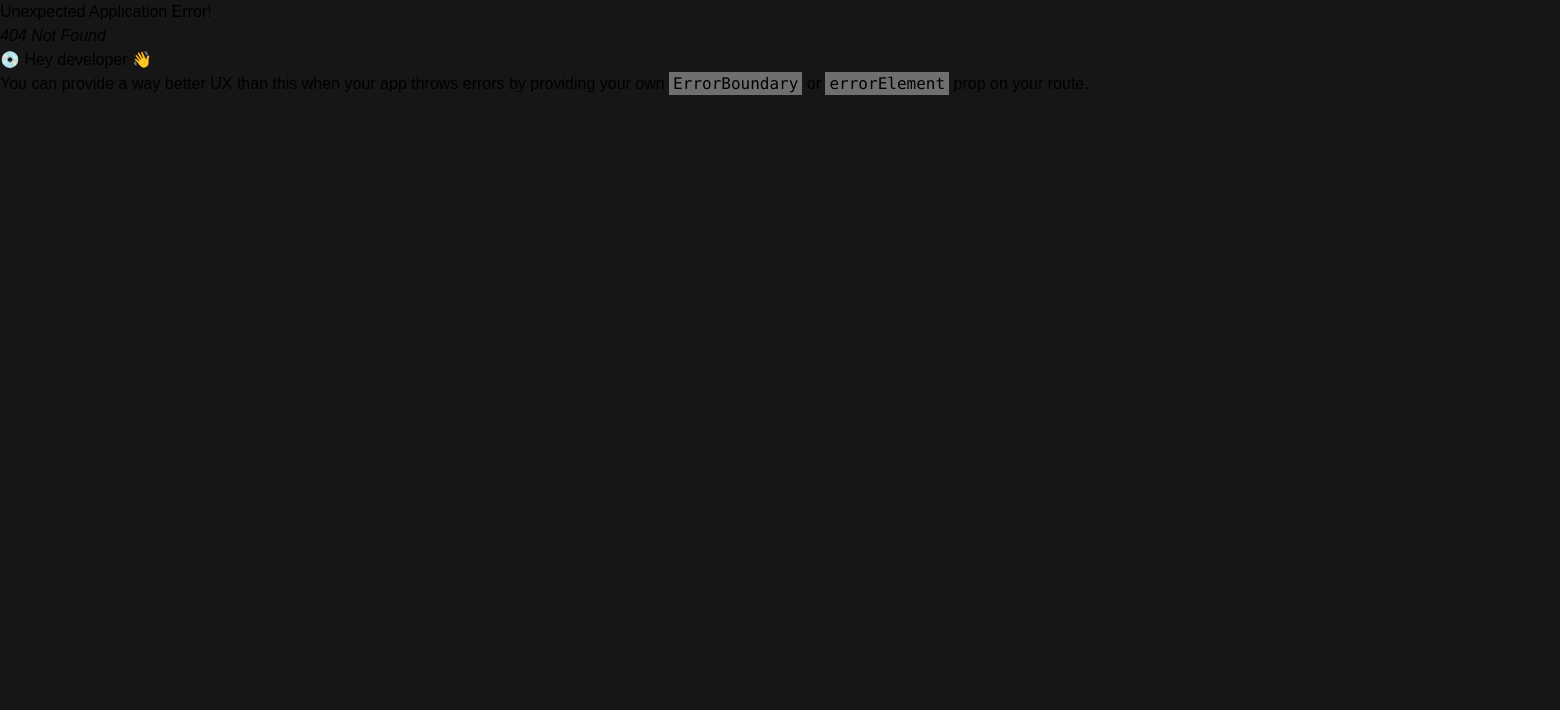
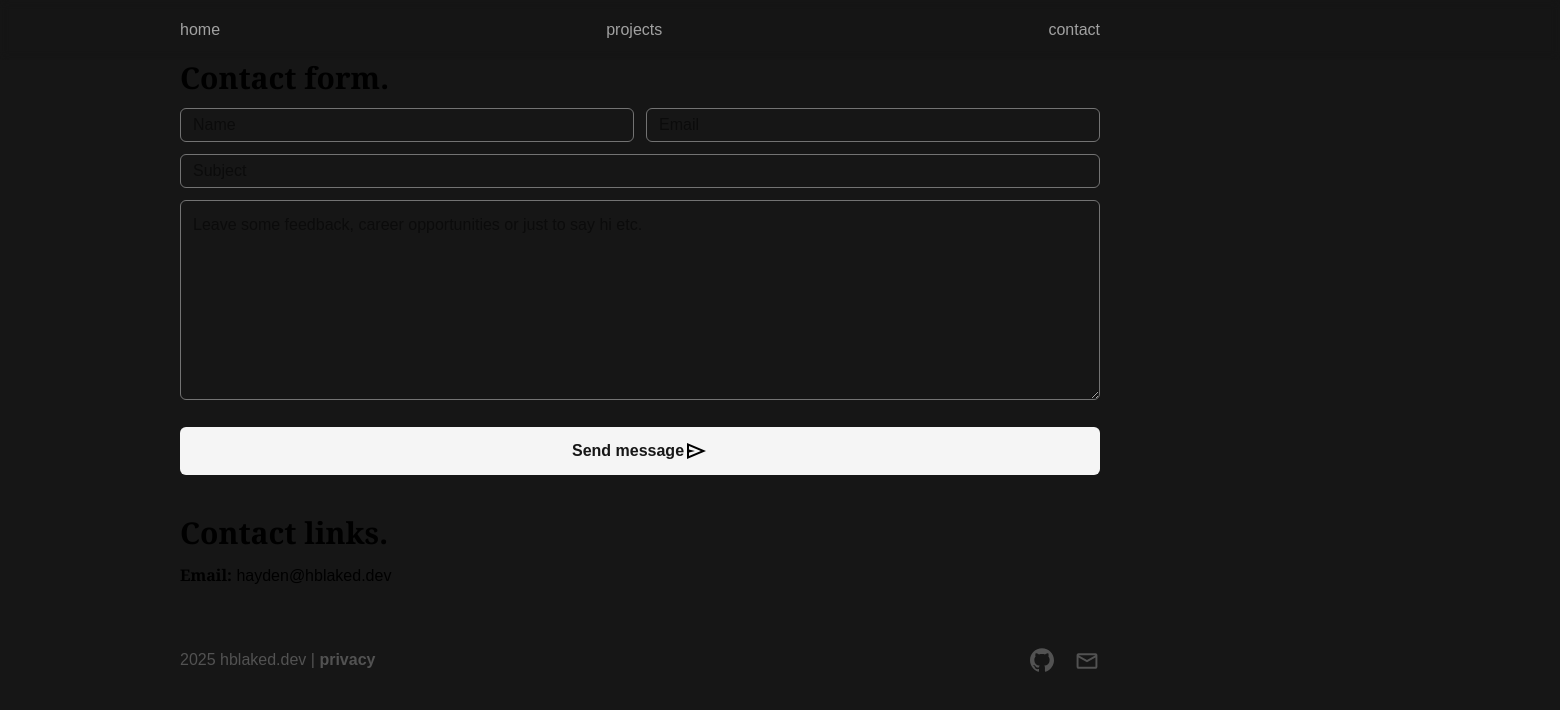
Before and after one commit to hblaked/portfolio, a React (Vite) app: page /contact in a window 1280 px wide. Before the commit this address had no page. Shown: the top 710 px of the page, 1560 px wide, since content can reach past the window. Built offline with nearby package versions, Linux system fonts and the light colour scheme.

Commit message:
Contact form | Init [Testing]

```diff
--- /dev/null
+++ b/src/assets/components/contactlinks.tsx
@@ -0,0 +1,59 @@
+import React, { useState } from "react"
+
+export default function ContactLinks() {
+  const [ result, setResult ] = React.useState('');
+
+  const onSubmit = async (event: { preventDefault: () => void; target: HTMLFormElement; }) => {
+    event.preventDefault();
+    setResult('Sending...');
+    const formData = new FormData(event.target);
+
+    formData.append('access_key', '732a81d9-cb4f-49d5-8d71-38e3e8d1545a');
+
+    const response = await fetch('https://api.web3forms.com/submit', {
+      method: 'POST',
+      body: formData
+    });
+
+    const data = await response.json();
+
+    if (data.sucess) {
+      setResult('Form submitted successfully!');
+      console.log('Message sent.')
+      event.target.reset();
+    } else {
+      console.log('Error', data);
+      setResult(data.message);
+    }
+  };
+
+  return (
+    <div className='flex flex-col gap-10'>
+      <div className='flex flex-col gap-3'>
+        <h1 className='font-bold font-serif text-3xl'>Contact form.</h1>
+
+        <form className='flex-col w-full'>
+          <div className='grid grid-cols-2 gap-3'>
+            <input name='name' className='w-full p-1 pl-3 pr-3 border border-neutral-500 rounded-md' type='text' placeholder='Name' required />
+            <input name='email' className='w-full p-1 pl-3 pr-3 border border-neutral-500 rounded-md' type='email' placeholder='Email' required />
+          </div>
+          <input name='subject' className='w-full p-1 pl-3 pr-3 mt-3 border border-neutral-500 rounded-md' type='text' placeholder='Subject' />
+          <textarea name='message' className='w-full h-50 p-3 mt-3 border border-neutral-500 rounded-md' placeholder='Leave some feedback, career opportunities or just to say hi etc.' required />
+          <button type='submit' className='cursor-pointer flex items-center justify-center w-full p-3 bg-neutral-100 hover:bg-neutral-300 text-neutral-900 rounded-md font-bold mt-5'>Send message <svg xmlns="http://www.w3.org/2000/svg" height="24px" viewBox="0 -960 960 960" width="24px"><path d="M120-160v-640l760 320-760 320Zm80-120 474-200-474-200v140l240 60-240 60v140Zm0 0v-400 400Z"/></svg></button>
+        </form>
+      </div>
+
+      <div className='flex flex-col gap-3'>
+        <h1 className='font-bold font-serif text-3xl'>Contact links.</h1>
+
+        <p><span className="font-bold font-serif">Email:</span> hayden@hblaked.dev</p>
+      </div>
+
+      {/* <div className='flex flex-col gap-3'>
+        <h1 className='font-bold font-serif text-3xl'>Socials.</h1>
+
+        <p><span className="font-bold font-serif">Email:</span> hayden@hblaked.dev</p>
+      </div> */}
+    </div>
+  )
+}
--- a/src/assets/components/footer.tsx
+++ b/src/assets/components/footer.tsx
@@ -4,13 +4,13 @@ export default function Footer() {
   return (
     <footer className='flex justify-between mt-15'>
         <div className='text-neutral-600'>
-            2025 <Link to={`/`} className='hover:underline'>hblaked.dev</Link> | <Link to={`/privacy`} className='font-bold  hover:underline'>privacy</Link>
+            2025 <Link to={`/`} className='hover:underline hover:text-neutral-400'>hblaked.dev</Link> | <Link to={`/privacy`} className='font-bold  hover:underline hover:text-neutral-400'>privacy</Link>
         </div>
 
         <div className='flex gap-5'>
             <a href='https://github.com/hblaked' target='_blank'><svg className='cursor-pointer hover:scale-125 hover:fill-neutral-400 transition-all duration-150 fill-neutral-600' xmlns="http://www.w3.org/2000/svg" height="24px" viewBox="0 0 24 24" width="24px"><path d="M12 .297c-6.63 0-12 5.373-12 12 0 5.303 3.438 9.8 8.205 11.385.6.113.82-.258.82-.577 0-.285-.01-1.04-.015-2.04-3.338.724-4.042-1.61-4.042-1.61C4.422 18.07 3.633 17.7 3.633 17.7c-1.087-.744.084-.729.084-.729 1.205.084 1.838 1.236 1.838 1.236 1.07 1.835 2.809 1.305 3.495.998.108-.776.417-1.305.76-1.605-2.665-.3-5.466-1.332-5.466-5.93 0-1.31.465-2.38 1.235-3.22-.135-.303-.54-1.523.105-3.176 0 0 1.005-.322 3.3 1.23.96-.267 1.98-.399 3-.405 1.02.006 2.04.138 3 .405 2.28-1.552 3.285-1.23 3.285-1.23.645 1.653.24 2.873.12 3.176.765.84 1.23 1.91 1.23 3.22 0 4.61-2.805 5.625-5.475 5.92.42.36.81 1.096.81 2.22 0 1.606-.015 2.896-.015 3.286 0 .315.21.69.825.57C20.565 22.092 24 17.592 24 12.297c0-6.627-5.373-12-12-12"/></svg></a>
 
-            <svg className='cursor-pointer hover:scale-125 hover:fill-neutral-400 transition-all duration-150 fill-neutral-600' xmlns="http://www.w3.org/2000/svg" height="26px" viewBox="0 -960 960 960" width="26px"><path d="M168-192q-29.7 0-50.85-21.16Q96-234.32 96-264.04v-432.24Q96-726 117.15-747T168-768h624q29.7 0 50.85 21.16Q864-725.68 864-695.96v432.24Q864-234 842.85-213T792-192H168Zm312-240L168-611v347h624v-347L480-432Zm0-85 312-179H168l312 179Zm-312-94v-85 432-347Z"/></svg>
+            <Link to={`/contact`}><svg className='cursor-pointer hover:scale-125 hover:fill-neutral-400 transition-all duration-150 fill-neutral-600' xmlns="http://www.w3.org/2000/svg" height="26px" viewBox="0 -960 960 960" width="26px"><path d="M168-192q-29.7 0-50.85-21.16Q96-234.32 96-264.04v-432.24Q96-726 117.15-747T168-768h624q29.7 0 50.85 21.16Q864-725.68 864-695.96v432.24Q864-234 842.85-213T792-192H168Zm312-240L168-611v347h624v-347L480-432Zm0-85 312-179H168l312 179Zm-312-94v-85 432-347Z"/></svg></Link>
         </div>
         <Outlet />
     </footer>
--- a/src/assets/components/greeting.tsx
+++ b/src/assets/components/greeting.tsx
@@ -1,4 +1,5 @@
-import pfp from '../images/pfp.png'
+import { Link, Outlet } from 'react-router-dom';
+import pfp from '../images/pfp.png';
 
 export default function greeting() {
 
@@ -31,7 +32,7 @@ export default function greeting() {
 
           <a href='https://github.com/hblaked' target='_blank'><svg className='cursor-pointer hover:scale-125 transition-all duration-150 fill-neutral-100' xmlns="http://www.w3.org/2000/svg" height="24px" viewBox="0 0 24 24" width="24px"><path d="M12 .297c-6.63 0-12 5.373-12 12 0 5.303 3.438 9.8 8.205 11.385.6.113.82-.258.82-.577 0-.285-.01-1.04-.015-2.04-3.338.724-4.042-1.61-4.042-1.61C4.422 18.07 3.633 17.7 3.633 17.7c-1.087-.744.084-.729.084-.729 1.205.084 1.838 1.236 1.838 1.236 1.07 1.835 2.809 1.305 3.495.998.108-.776.417-1.305.76-1.605-2.665-.3-5.466-1.332-5.466-5.93 0-1.31.465-2.38 1.235-3.22-.135-.303-.54-1.523.105-3.176 0 0 1.005-.322 3.3 1.23.96-.267 1.98-.399 3-.405 1.02.006 2.04.138 3 .405 2.28-1.552 3.285-1.23 3.285-1.23.645 1.653.24 2.873.12 3.176.765.84 1.23 1.91 1.23 3.22 0 4.61-2.805 5.625-5.475 5.92.42.36.81 1.096.81 2.22 0 1.606-.015 2.896-.015 3.286 0 .315.21.69.825.57C20.565 22.092 24 17.592 24 12.297c0-6.627-5.373-12-12-12"/></svg></a>
 
-          <svg className='cursor-pointer hover:scale-125 transition-all duration-150 fill-neutral-100' xmlns="http://www.w3.org/2000/svg" height="26px" viewBox="0 -960 960 960" width="26px"><path d="M168-192q-29.7 0-50.85-21.16Q96-234.32 96-264.04v-432.24Q96-726 117.15-747T168-768h624q29.7 0 50.85 21.16Q864-725.68 864-695.96v432.24Q864-234 842.85-213T792-192H168Zm312-240L168-611v347h624v-347L480-432Zm0-85 312-179H168l312 179Zm-312-94v-85 432-347Z"/></svg>
+          <Link to={`/contact`}><svg className='cursor-pointer hover:scale-125 transition-all duration-150 fill-neutral-100' xmlns="http://www.w3.org/2000/svg" height="26px" viewBox="0 -960 960 960" width="26px"><path d="M168-192q-29.7 0-50.85-21.16Q96-234.32 96-264.04v-432.24Q96-726 117.15-747T168-768h624q29.7 0 50.85 21.16Q864-725.68 864-695.96v432.24Q864-234 842.85-213T792-192H168Zm312-240L168-611v347h624v-347L480-432Zm0-85 312-179H168l312 179Zm-312-94v-85 432-347Z"/></svg></Link>
         </div>
       </div>
 
@@ -42,6 +43,7 @@ export default function greeting() {
           className='w-dvw max-w-[20rem] rounded-2xl hover:drop-shadow-glow transition-all duration-150'
         />
       </div>
+      <Outlet />
     </div>
   )
 }
--- a/src/assets/components/header.tsx
+++ b/src/assets/components/header.tsx
@@ -7,7 +7,7 @@ export default function header() {
       <header className='flex justify-between w-full text-[1rem] text-neutral-400 z-99'>
         <Link to={`/`} className='hover:text-neutral-100 transition-colors duration-150'>home</Link>
         <Link to={`/projects`} className='hover:text-neutral-100 transition-colors duration-150'>projects</Link>
-        <Link to={`/`} className='hover:text-neutral-100 transition-colors duration-150'>contact</Link>
+        <Link to={`/contact`} className='hover:text-neutral-100 transition-colors duration-150'>contact</Link>
         <Outlet />
       </header>
     </div>
--- a/src/main.tsx
+++ b/src/main.tsx
@@ -6,6 +6,7 @@ import './global.css'
 import Home from './pages/home.tsx'
 import Projects from './pages/projects.tsx'
 import Privacy from './pages/privacy.tsx'
+import Contact from './pages/contact.tsx'
 
 const router = createBrowserRouter([
   {
@@ -20,6 +21,10 @@ const router = createBrowserRouter([
     path: '/privacy',
     element: <Privacy />
   },
+  {
+    path: '/contact',
+    element: <Contact />
+  },
 ]);
 
 createRoot(document.getElementById('root')!).render(
--- /dev/null
+++ b/src/pages/contact.tsx
@@ -0,0 +1,15 @@
+import Header from "../assets/components/header";
+import ContactLinks from "../assets/components/contactlinks";
+import Footer from "../assets/components/footer";
+
+export default function Contact() {
+  return (
+    <div className='flex justify-self-center'>
+        <div className='flex flex-col w-dvw min-w-[25rem] max-w-[60rem] pl-5 pr-5 pb-5'>
+          <Header />
+          <ContactLinks />
+          <Footer />
+        </div>
+    </div>
+  )
+}
```
Also changed, not shown: public/send.svg (added).
